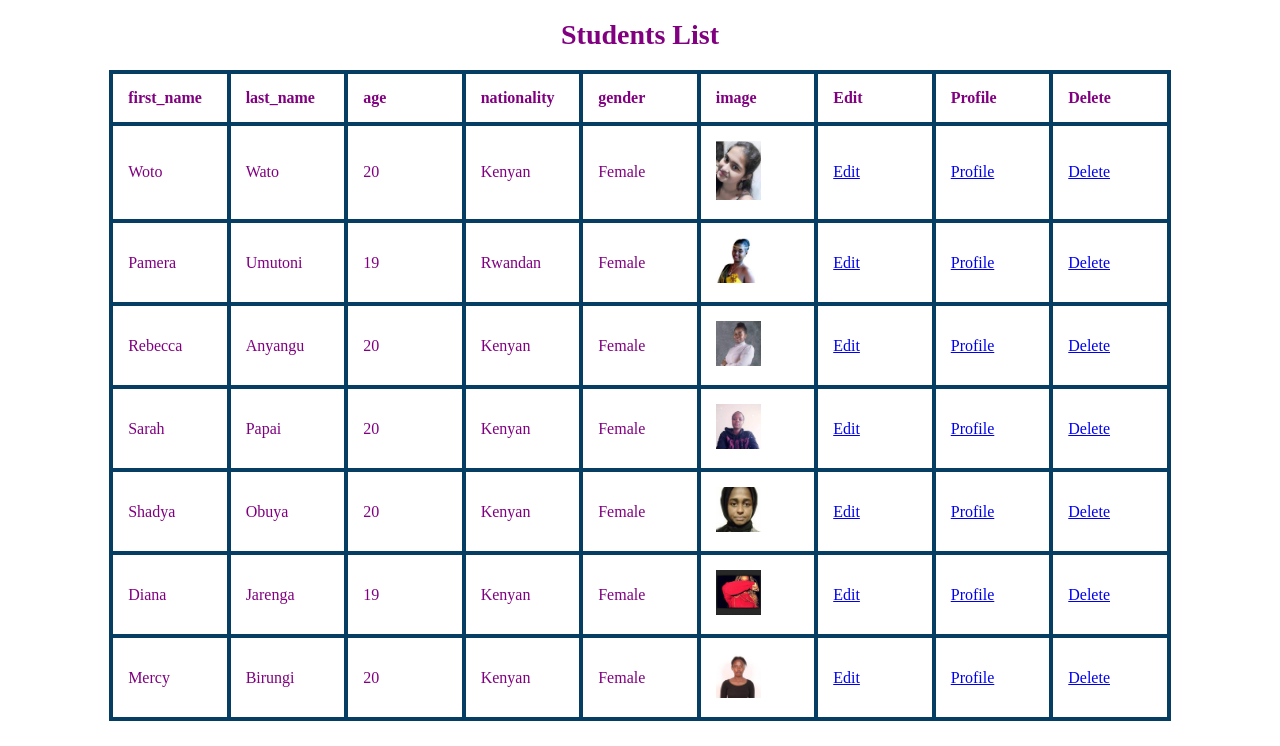
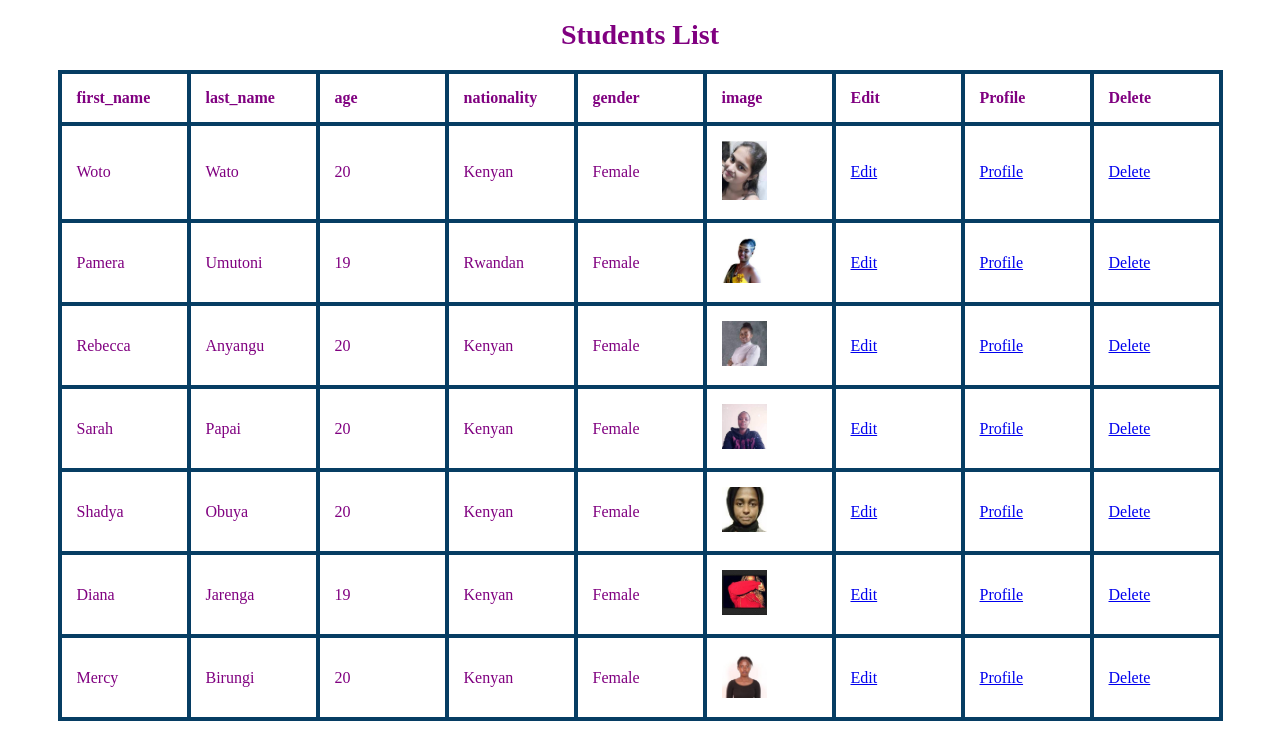
Before and after one commit to Watotacho/schoolsystem, a Django app: page /student/list/ in a window 1280 px wide. Shown: the part 54-800 px from the top of the page. Run offline with Django 3.2, Linux system fonts and the light colour scheme; data comes from the database, SQL or seed files in the repository.

Commit message:
secod commit

```diff
--- a/course/templates/course_list.html
+++ b/course/templates/course_list.html
@@ -136,7 +136,7 @@ tr:hover{
 }
 table{
    background:white;
-   width: 700px;
+   width: 900px;
    height:200px;
    margin: auto;
    text-align: center;
@@ -145,7 +145,7 @@ table{
 table,tr,th,td{
     color:purple;
     border: 4px solid rgb(6, 61, 99);
-    width:65px;
+    width:200px;
 }
 
   </style>
--- a/student/templates/student_list.html
+++ b/student/templates/student_list.html
@@ -36,7 +36,7 @@
             <td>{{student.gender}}</td>
 
             {% if student.image %}
-            {% comment %} <td> <img src="{{student.image.url}}"></td> {% endcomment %}
+
              {% endif %}
             <td><img src="{{student.image.url}}" width="45"></td>
             <td> <a href="{% url 'edit_student' id=student.id%}">Edit</a></td>
@@ -49,8 +49,9 @@
     <style>
     h1{
         font-size: 28px;
-      text-align: center;
+        text-align: center;
         color: purple;
+
     }
 table, td, th {
 border: 1px solid (white);
@@ -78,10 +79,11 @@ table{
 table,tr,th,td{
     color:purple;
     border: 4px solid rgb(6, 61, 99);
-    width:65px;
+    width:95px;
 }
+background-color:gray;
 
-  </style>
+</style>
 </body>
 </html>
 
--- a/trainer/models.py
+++ b/trainer/models.py
@@ -6,12 +6,12 @@ class trainer(models.Model):
     age=models.PositiveSmallIntegerField()
     date_of_birth=models.DateField()
     phone_number=models.CharField(max_length=12)
-    company_name=models.CharField(max_length=12)
+    resume=models.FileField()
     course_name=models.CharField(max_length=15)
     email=models.CharField(max_length=12)
-    resume=models.FileField()
     city=models.CharField(max_length=10)
     salary=models.BigIntegerField()
+    company_name=models.CharField(max_length=12)
     image=models.ImageField(upload_to="images/",null=True)
 
 
```
Also changed, not shown: trainer/templates/trainer_list.html (+13 -6 lines).
